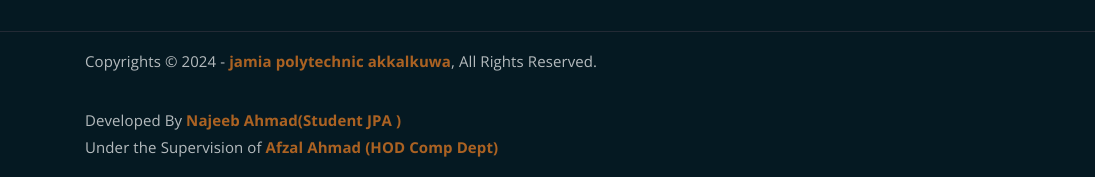
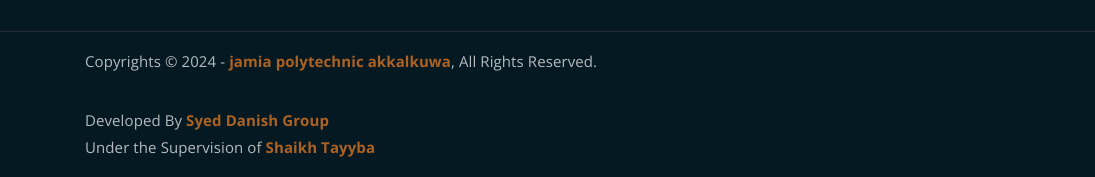
Before and after one commit to Najeebahmad07/attedence, a plain HTML site: page index.html in a window 1280 px wide. Shown: the part 2184-2361 px from the top of the page, 0-1095 px from the left. Drawn offline with nearby package versions, Linux system fonts and the light colour scheme.

Commit message:
Update index.html

```diff
--- a/index.html
+++ b/index.html
@@ -313,8 +313,8 @@
 						Reserved.
 					</p>
 					<p>
-						Developed By <a href>Najeeb Ahmad(Student JPA )</a><br> Under the Supervision of <a href> Afzal
-							Ahmad (HOD Comp Dept)</a>
+						Developed By <a href>Syed Danish Group</a><br> Under the Supervision of <a href> Shaikh Tayyba
+							 </a>
 					</p>
 				</div>
 				<div class="col-lg-6 text-right col-md-12">
```
